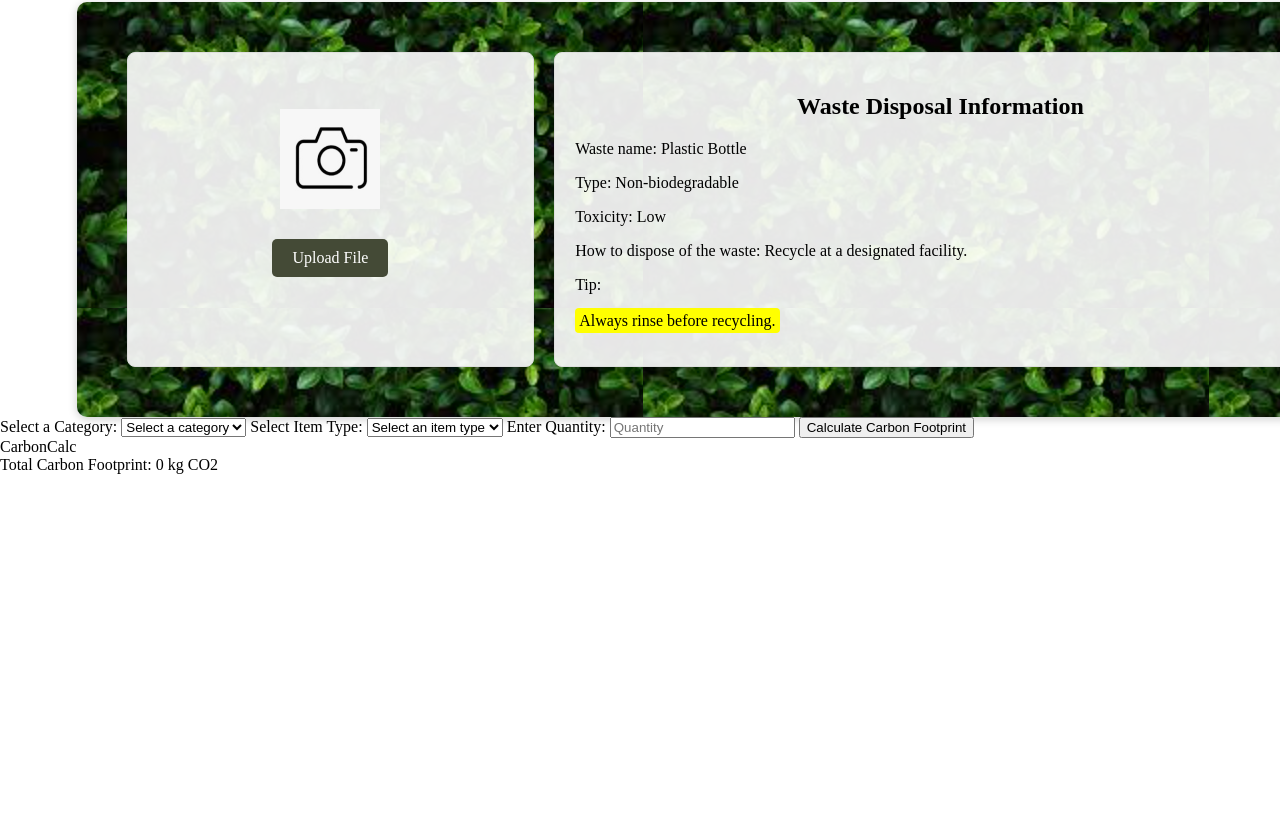
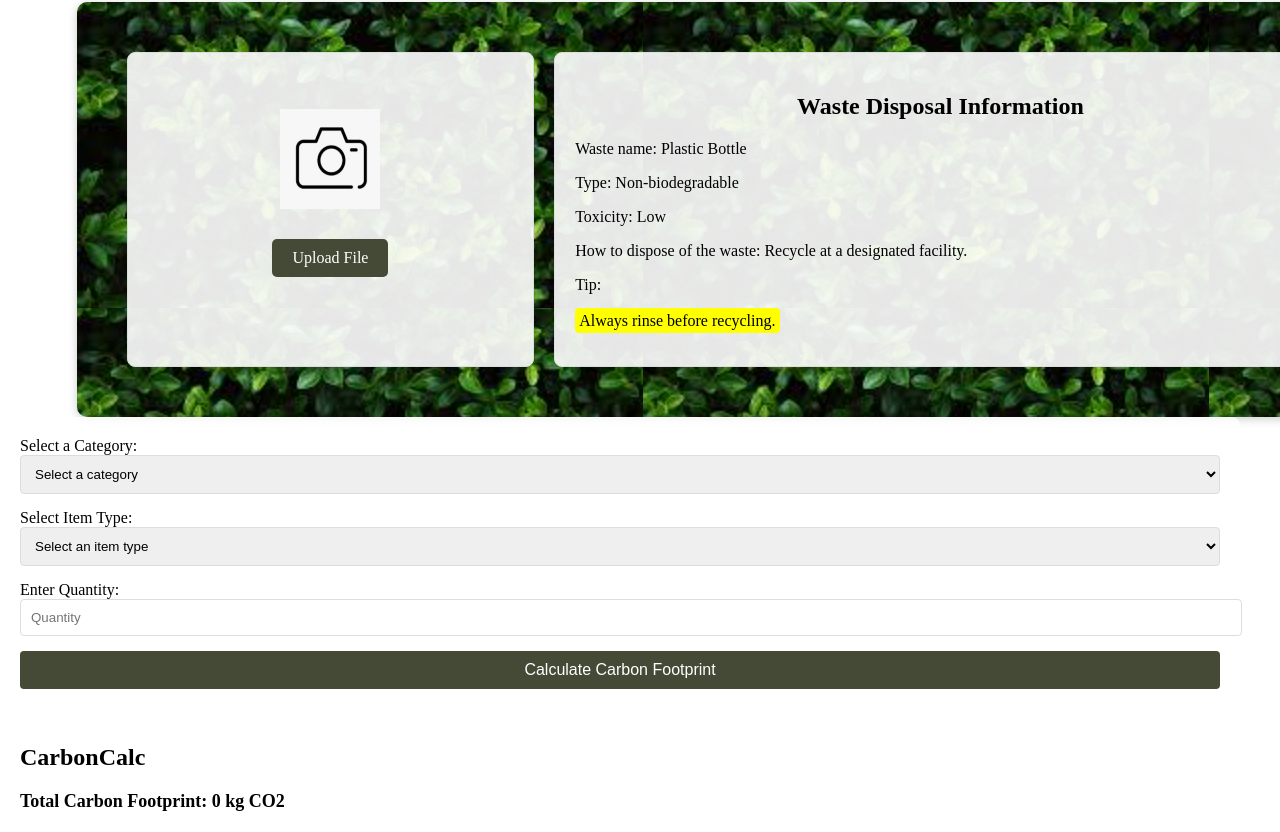
Before and after one commit to istutijn-algo24/EcoGuide, a plain HTML site: page index.html in a window 1280 px wide. Shown: the part 1019-1851 px from the top of the page. Before the commit the page ends 1493 px from the top, so only its background shows below. Drawn offline with Linux system fonts and the light colour scheme; a script that the page names is missing; a web font is replaced by a local one.

Commit message:
Update index.css

```diff
--- a/index.css
+++ b/index.css
@@ -182,3 +182,70 @@ document.getElementById('camera-icon').addEventListener('click', function() {
   // Implement the camera scanning functionality here
   alert("Camera function to scan waste goes here.");
 });
+
+.container3{
+          display: flex;
+            justify-content: space-between;
+            align-items: flex-start;
+            background-image: url('carbon.jpg'); /* Use your image for background */
+            background-size: cover;
+            background-position: center;
+            padding: 20px;
+            border-radius: 8px;
+            box-shadow: 0 2px 10px rgba(0, 0, 0, 0.1);
+            width: 90%; /* Slightly reduced width to avoid overlap */
+            max-width: 1400px; /* Max width for the container */
+        }
+
+        .questions {
+            flex: 1; /* Takes up available space without shrinking */
+            margin-right: 40px; /* Add space between form and result sections */
+            padding: 20px;
+            background-color: rgba(255, 255, 255, 0.8);
+            border-radius: 8px;
+        }
+
+        .questions select,
+        .questions input[type="number"],
+        .questions button {
+            width: 100%;
+            padding: 10px;
+            margin-bottom: 15px;
+            border-radius: 4px;
+            border: 1px solid #ddd;
+        }
+
+        .questions button {
+            background-color: #444A36;
+            color: white;
+            font-size: 16px;
+            cursor: pointer;
+            border: none;
+        }
+
+        .questions button:hover {
+            background-color: #37271B;
+        }
+
+        .result-container {
+            flex: 1; /* Takes up available space */
+            padding: 20px;
+            background-color: rgba(255, 255, 255, 0.8);
+            border-radius: 8px;
+            display: flex;
+            flex-direction: column; /* Stack child elements vertically */
+            align-items: flex-start; /* Align child elements to the start */
+        }
+
+        .result-title {
+            font-size: 24px;
+            font-weight: bold;
+            margin-bottom: 20px;
+            text-align: left;
+        }
+
+        .result-value {
+            font-size: 18px;
+            font-weight: bold;
+            text-align: left;
+        }
```
